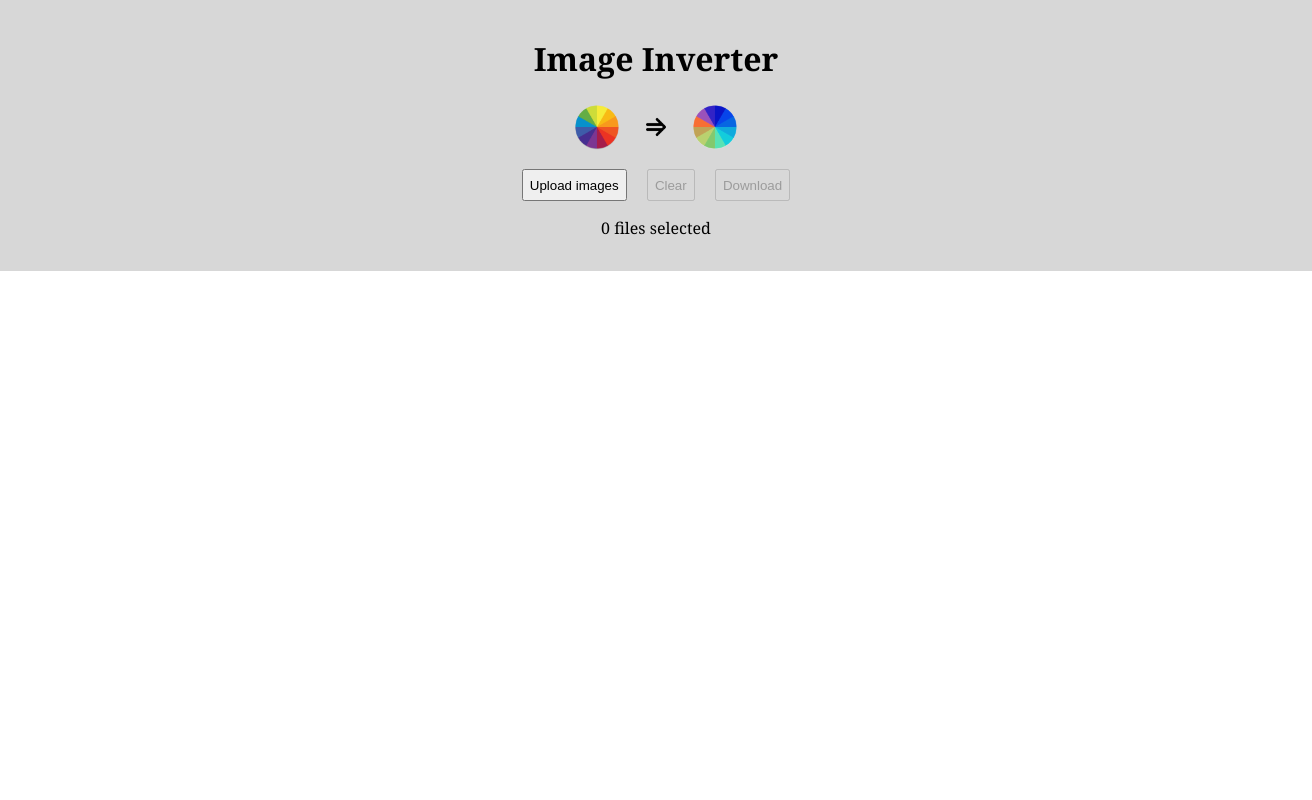
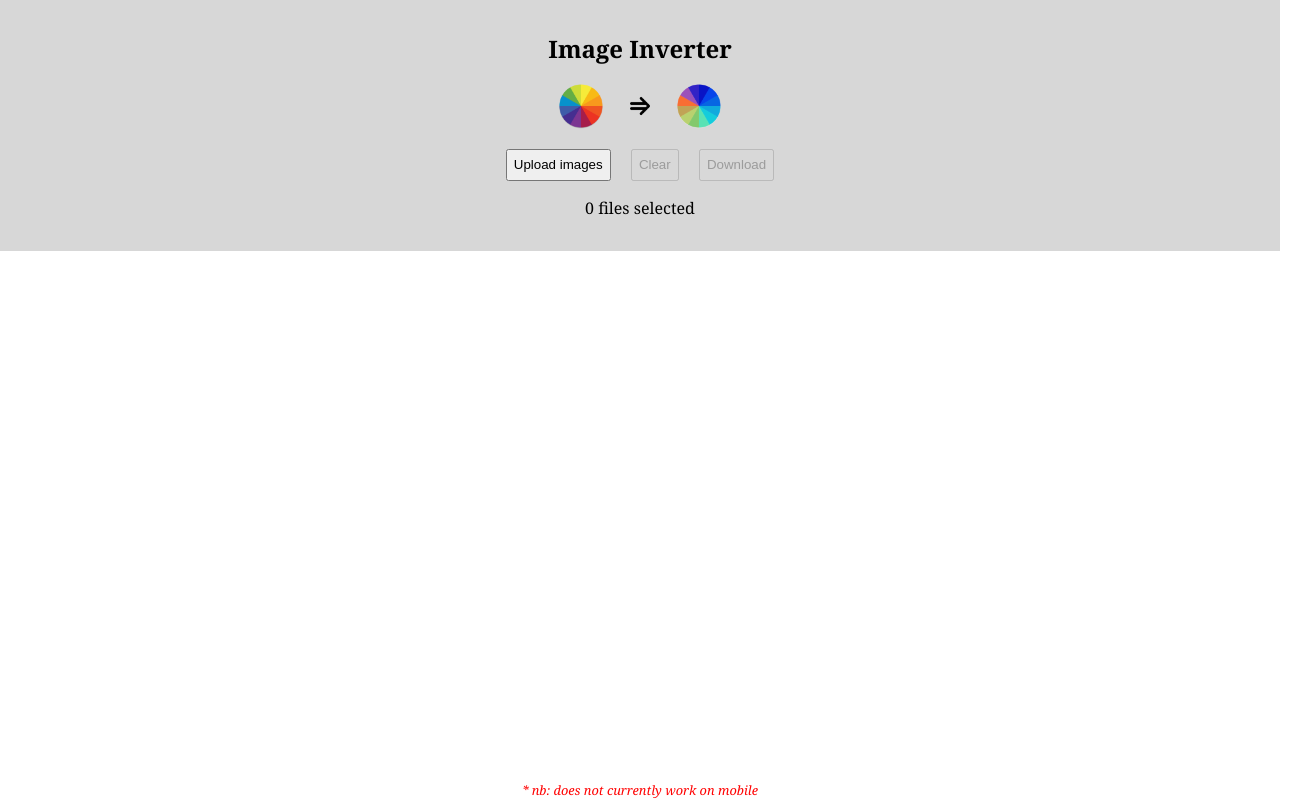
Before and after one commit to louismeunier/image-invert, a Svelte app: page / in a window 1280 px wide. Shown: the whole page, 1312 px wide, since content can reach past the window. Built offline with nearby package versions, Linux system fonts and the light colour scheme.

Commit message:
Add disclaimer

```diff
--- a/src/App.svelte
+++ b/src/App.svelte
@@ -47,7 +47,7 @@
   {/each}
 {/if}
 </div>
-
+<p id="disclaimer">* nb: does not currently work on mobile</p>
 </main>
 
 <style>
@@ -58,6 +58,8 @@
   main {
     /* display: flex; */
     width: 100vw;
+    height: 100vh;
+    overflow-y: hidden;
     /* flex-direction: column; */
   }
 
@@ -66,7 +68,7 @@
     text-align: center;
     position: static;
     z-index: 99;
-    width: 100vw;
+    /* width: 100vw; */
     background-color: rgb(211, 211, 211, 0.9);
 
     display: flex;
@@ -108,4 +110,19 @@
     margin-bottom: 1.1rem;
     gap: 1.5rem;
   }
+
+  #disclaimer {
+    font-size: 0.8rem;
+    position: fixed;
+    bottom: 0;
+    text-align: center;
+    width: 100vw;
+    color: red;
+    margin-bottom: 0.1em;
+    font-style: italic;
+  }
+
+  h1 {
+    font-size: 1.5rem;
+  }
 </style>
```
